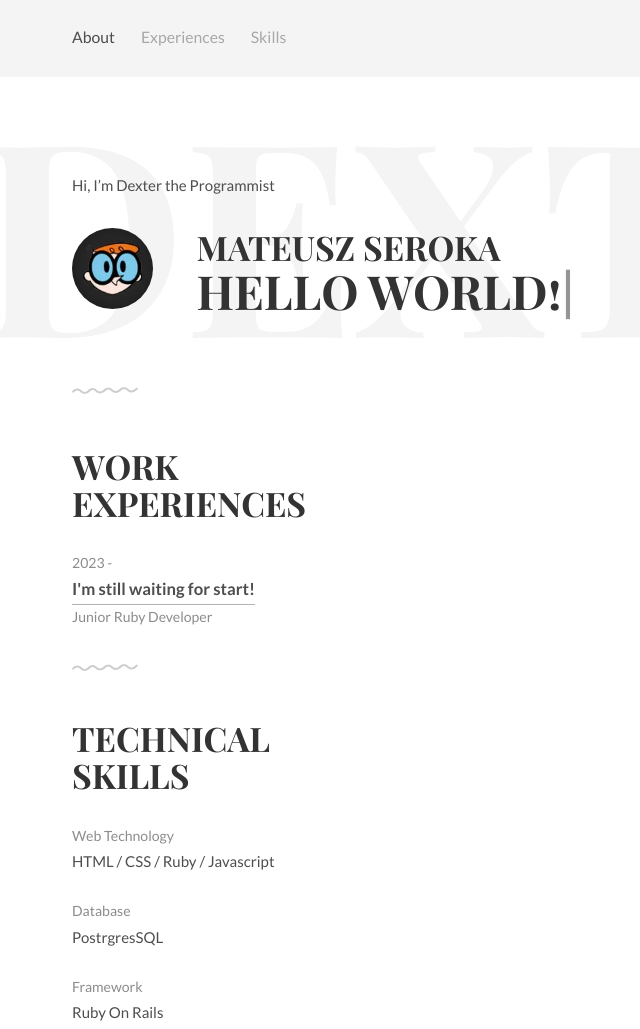
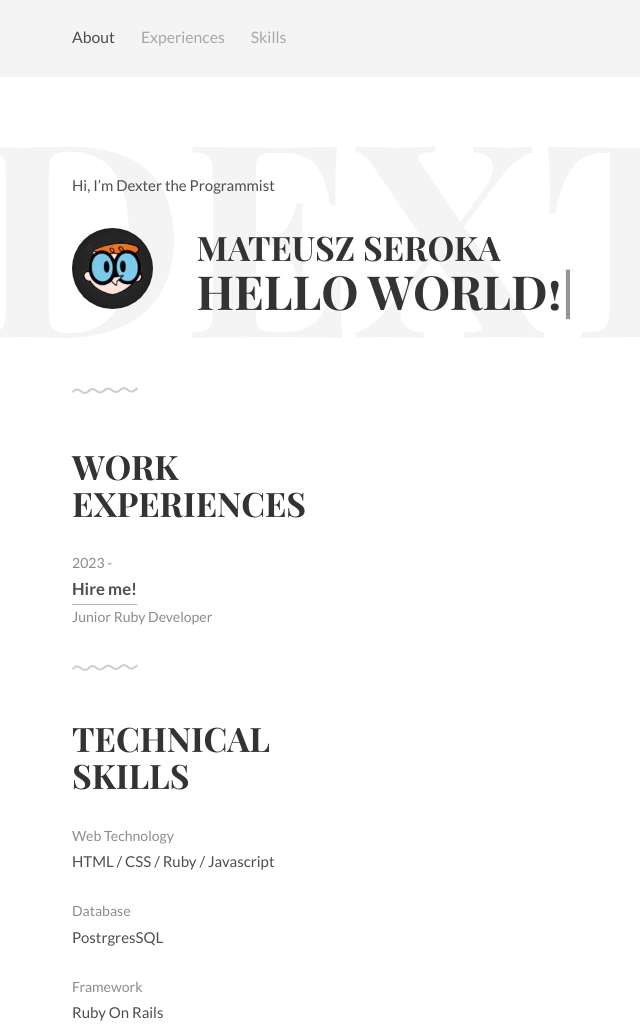
Before and after one commit to itseroka/itseroka.github.io, a plain HTML site: page index.html in a window 1280 px wide. Shown: the top 1029 px of the page, without its empty margins (257-897 px from the left). Drawn offline with Linux system fonts and the light colour scheme.

Commit message:
Update index.html

```diff
--- a/index.html
+++ b/index.html
@@ -61,7 +61,7 @@
 			<h1>Work<br>Experiences</h1>
 			<ul class="work-list">
 				<li>2023 -</li>
-				<li><a href="#">I'm still waiting for start!</a></li>
+				<li><a href="#">Hire me!</a></li>
 				<li>Junior Ruby Developer</li>
 			</ul>
 		</div>
```
